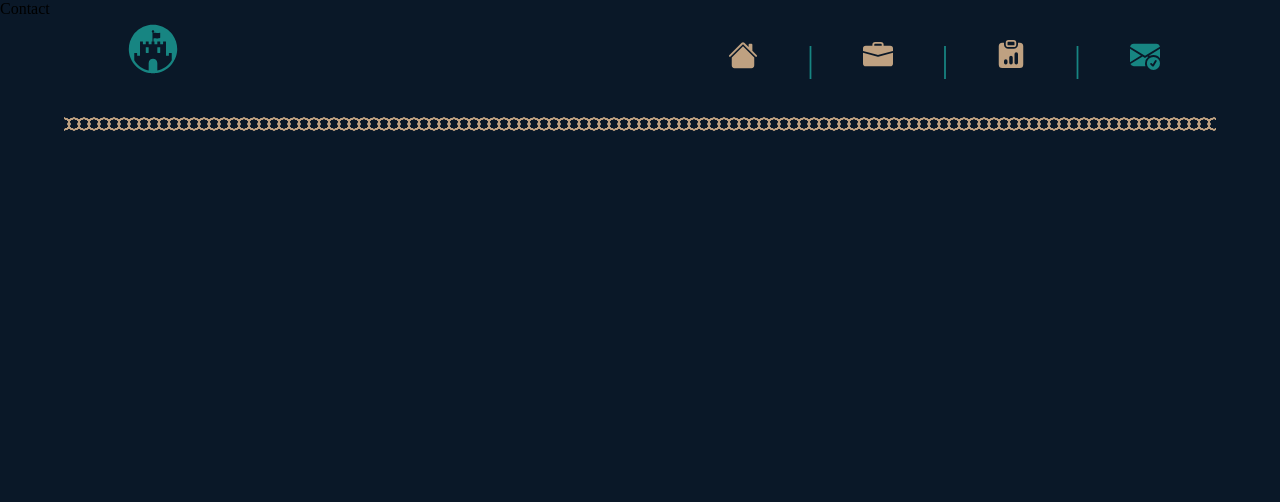
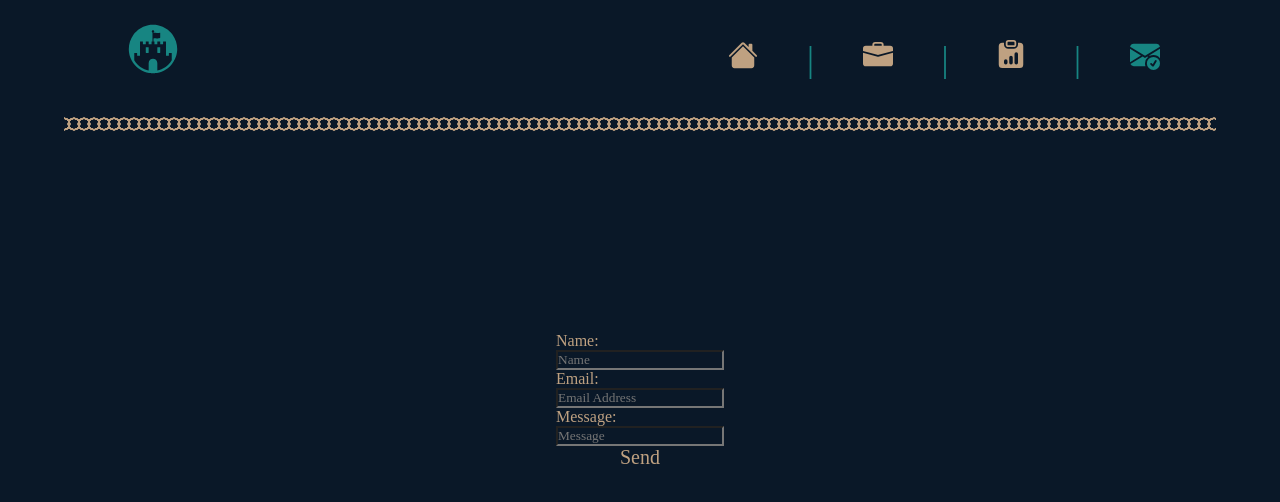
Before and after one commit to TTC2023/react, a React (Create React App) app in the folder portfolio/: page / in a window 1280 px wide. Both pictures are taken after a click on the button 1144 px from the left and 50 px from the top of the page. Shown: the top 502 px of the page. Built offline with nearby package versions, Linux system fonts and the light colour scheme.

Commit message:
contact page

```diff
--- a/portfolio/src/components/Contact/Contact.css
+++ /dev/null
@@ -1,4 +0,0 @@
-.contactPage {
-    height: 100vh;
-    width: 100%;
-}
--- a/portfolio/src/components/Contact/Contact.jsx
+++ b/portfolio/src/components/Contact/Contact.jsx
@@ -1,9 +1,37 @@
 import React from 'react'
-import './Contact.css'
+import { useState } from 'react'
+import styles from './Contact.module.css'
 
 const Contact = () => {
+
+  const [thanks, setThanks] = useState(false)
+
+  const handleThanks = () => {
+    setThanks(true)
+  }
+
   return (
-    <div className='contactPage'>Contact</div>
+    <div className={styles.contactPage}>
+      {thanks ?
+        <p className={styles.message}>Thank you for your message! I will get back to you as soon as I can!</p> :
+        <form action="https://formsubmit.co/corrett10@gmail.com" method="POST">
+          <input type="hidden" name="_autoresponse" value="Thank you so much for reaching out! I will make sure to respond as soon as I can!"></input>
+          <div className={styles.input}>
+            <label htmlFor="name">Name:</label>
+            <input type="text" name='name' placeholder='Name' required />
+          </div>
+          <div className={styles.input}>
+            <label htmlFor="email">Email:</label>
+            <input type="text" name='email' placeholder='Email Address' required />
+          </div>
+          <div className={styles.input}>
+            <label htmlFor="message">Message:</label>
+            <input type="text" name='message' placeholder='Message' required />
+          </div>
+          <button type='submit' onClick={handleThanks}>Send</button>
+        </form>
+      }
+    </div>
   )
 }
 
--- /dev/null
+++ b/portfolio/src/components/Contact/Contact.module.css
@@ -0,0 +1,32 @@
+.contactPage {
+    height: 100vh;
+    width: 100%;
+    display: flex;
+    align-items: center;
+    justify-content: center;
+}
+
+form {
+    display: flex;
+    flex-direction: column;
+}
+
+.input {
+    display: flex;
+    flex-direction: column;
+    color: #BFA181;
+}
+
+.input input {
+    color: #BFA181;
+}
+
+.message {
+    display: flex;
+    color: #BFA181;
+    font-size: xx-large;
+    align-items: center;
+    justify-content: center;
+    padding: 2%;
+    text-align: center;
+}
```
